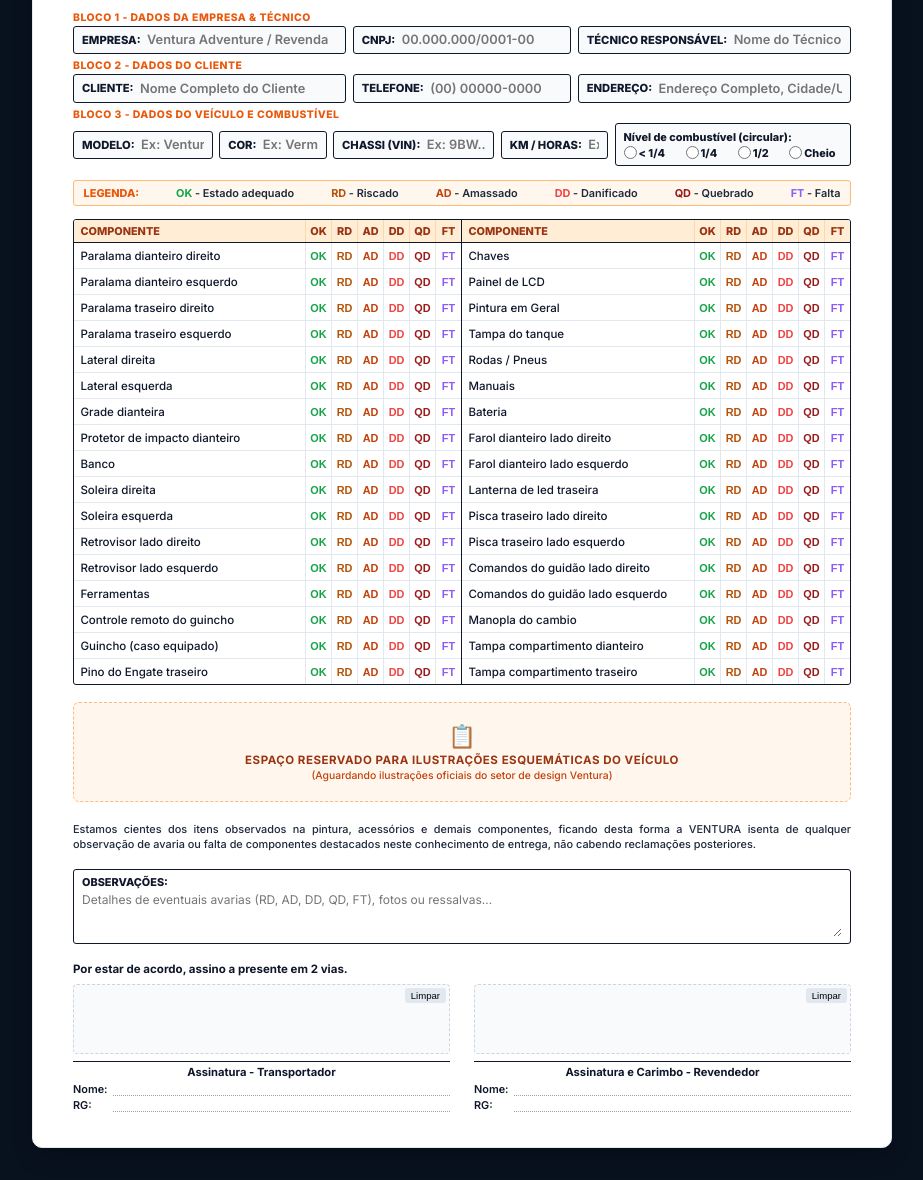
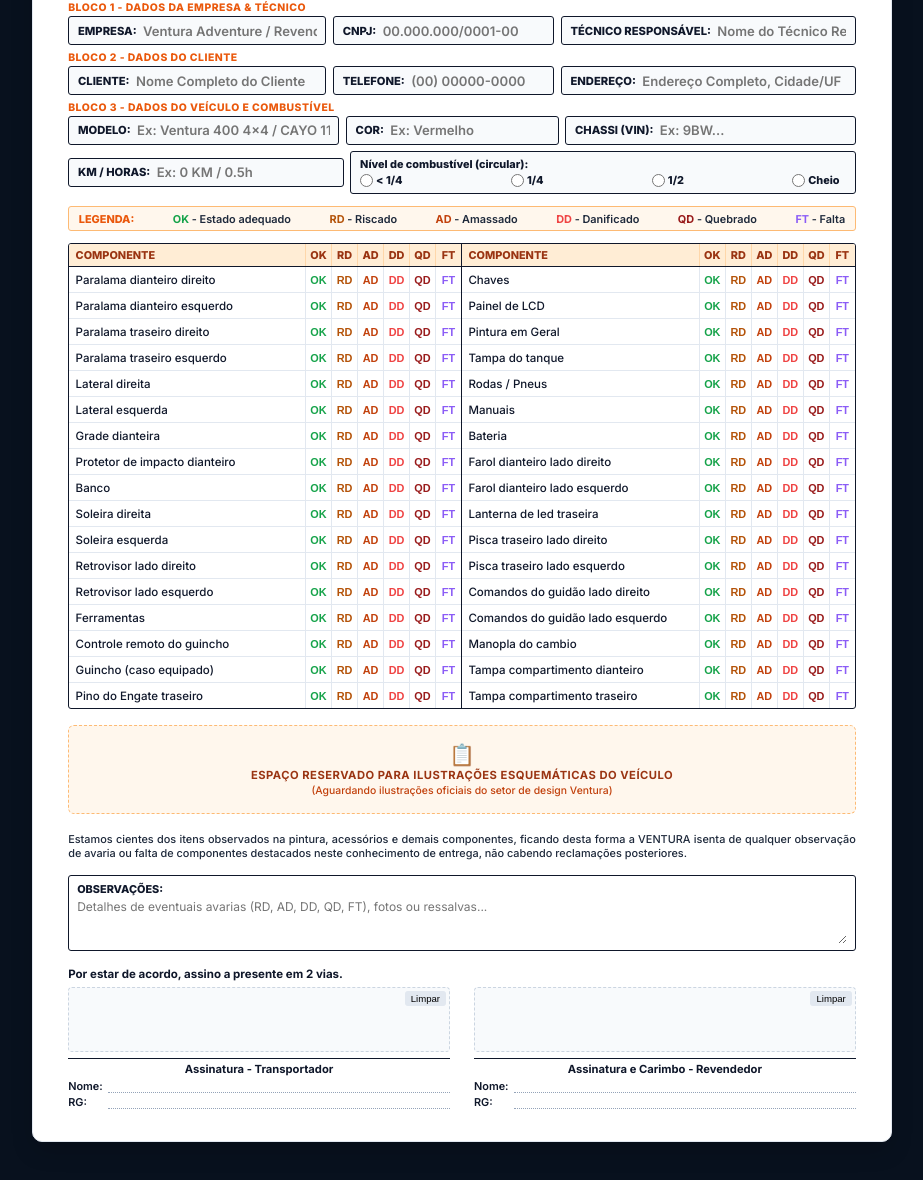
Before and after one commit to gabriellimakkf123-ui/ventura-checklist, a plain HTML site: page index.html in a window 1280 px wide. Shown: the part 264-1444 px from the top of the page, without its empty margins (178-1101 px from the left). Drawn offline with Linux system fonts and the light colour scheme.

Commit message:
Expandir Bloco 3 em 2 linhas espaçosas para Modelo, Cor, Chassi, KM/Horas e Combustivel

```diff
--- a/index.html
+++ b/index.html
@@ -10,7 +10,7 @@
   <link href="https://fonts.googleapis.com/css2?family=Inter:ital,wght@0,300;0,400;0,500;0,600;0,700;0,800;1,800&family=Outfit:ital,wght@0,400;0,600;0,700;0,800;0,900;1,800;1,900&display=swap" rel="stylesheet">
   <!-- Biblioteca para Geração de PDF Colorido -->
   <script src="https://cdnjs.cloudflare.com/ajax/libs/html2pdf.js/0.10.1/html2pdf.bundle.min.js"></script>
-  <link rel="stylesheet" href="styles.css?v=2">
+  <link rel="stylesheet" href="styles.css?v=3">
 </head>
 <body data-theme="corporate">
   <!-- Cabeçalho Principal (Não impresso) -->
@@ -89,7 +89,7 @@
         </div>
       </div>
 
-      <!-- Bloco de Informações Reorganizado em 3 Blocos Claros -->
+      <!-- Bloco de Informações Reorganizado e com Amplo Espaço de Digitacao -->
       <section class="doc-section info-section">
 
         <!-- BLOCO 1: DADOS DA EMPRESA & TÉCNICO RESPONSÁVEL -->
@@ -126,24 +126,27 @@
           </div>
         </div>
 
-        <!-- BLOCO 3: DADOS DO VEÍCULO & COMBUSTÍVEL -->
+        <!-- BLOCO 3: DADOS DO VEÍCULO E COMBUSTÍVEL (Dividido em 2 linhas espaçosas) -->
         <div class="block-label margin-top-xs">BLOCO 3 - DADOS DO VEÍCULO E COMBUSTÍVEL</div>
-        <div class="form-grid grid-row-vehicle">
+        <div class="form-grid grid-vehicle-top">
           <div class="form-group">
             <label>MODELO:</label>
-            <input type="text" id="fieldModel" placeholder="Ex: Ventura 400 / CAYO 110cc" autocomplete="off">
+            <input type="text" id="fieldModel" placeholder="Ex: Ventura 400 4x4 / CAYO 110cc" autocomplete="off">
           </div>
           <div class="form-group">
             <label>COR:</label>
-            <input type="text" id="fieldColor" placeholder="Ex: Vermelho / Amarelo" autocomplete="off">
+            <input type="text" id="fieldColor" placeholder="Ex: Vermelho" autocomplete="off">
           </div>
           <div class="form-group">
             <label>CHASSI (VIN):</label>
             <input type="text" id="fieldChassis" placeholder="Ex: 9BW..." autocomplete="off">
           </div>
+        </div>
+
+        <div class="form-grid grid-vehicle-bottom margin-top-xs">
           <div class="form-group">
             <label>KM / HORAS:</label>
-            <input type="text" id="fieldKm" placeholder="Ex: 0 KM" autocomplete="off">
+            <input type="text" id="fieldKm" placeholder="Ex: 0 KM / 0.5h" autocomplete="off">
           </div>
           <div class="form-group fuel-group">
             <label>Nível de combustível (circular):</label>
@@ -155,9 +158,10 @@
             </div>
           </div>
         </div>
+
       </section>
 
-      <!-- Legenda de Estados dos Componentes (Mantida conforme solicitado) -->
+      <!-- Legenda de Estados dos Componentes -->
       <div class="status-legend-bar">
         <span class="legend-title">LEGENDA:</span>
         <span class="legend-item"><strong class="st-ok">OK</strong> - Estado adequado</span>
@@ -308,6 +312,6 @@
     </div>
   </div>
 
-  <script src="app.js?v=2"></script>
+  <script src="app.js?v=3"></script>
 </body>
 </html>
--- a/styles.css
+++ b/styles.css
@@ -1,6 +1,6 @@
 /* ==========================================================================
    VENTURA ADVENTURE SISTEMAS - CHECK-LIST DE VEÍCULOS
-   Design System, Demarcação Clara dos 3 Blocos de Cabeçalho & Paleta Ventura
+   Design System, Reorganização Espaçosa dos Blocos do Cabeçalho
    ========================================================================== */
 
 :root {
@@ -270,13 +270,13 @@ body {
   width: 100%;
   max-width: 860px;
   min-height: 1150px;
-  padding: 2.2rem 2.5rem;
+  padding: 2rem 2.2rem;
   border-radius: var(--radius-md);
   box-shadow: var(--shadow-lg);
   border: 1px solid #e2e8f0;
   display: flex;
   flex-direction: column;
-  gap: 0.85rem;
+  gap: 0.75rem;
 }
 
 /* Cabeçalho do Documento Imprimível */
@@ -285,7 +285,7 @@ body {
   align-items: center;
   justify-content: space-between;
   border-bottom: 3px solid var(--adventure-orange);
-  padding-bottom: 0.6rem;
+  padding-bottom: 0.5rem;
 }
 
 .doc-brand {
@@ -294,8 +294,8 @@ body {
 }
 
 .doc-brand-logo {
-  height: 55px;
-  max-width: 250px;
+  height: 52px;
+  max-width: 240px;
   object-fit: contain;
 }
 
@@ -347,12 +347,18 @@ body {
 }
 
 .grid-row-3 {
-  grid-template-columns: 1.5fr 1.2fr 1.5fr;
+  grid-template-columns: 1.4fr 1.2fr 1.6fr;
   align-items: center;
 }
 
-.grid-row-vehicle {
-  grid-template-columns: 1.3fr 1fr 1.5fr 1fr 2.2fr;
+/* Bloco 3: Divisão em 2 linhas com amplo espaço para digitação */
+.grid-vehicle-top {
+  grid-template-columns: 1.4fr 1.1fr 1.5fr;
+  align-items: center;
+}
+
+.grid-vehicle-bottom {
+  grid-template-columns: 1.2fr 2.2fr;
   align-items: center;
 }
 
@@ -360,7 +366,7 @@ body {
   display: flex;
   align-items: center;
   border: 1px solid var(--text-dark);
-  padding: 0.35rem 0.5rem;
+  padding: 0.35rem 0.55rem;
   background: #f8fafc;
   border-radius: 3px;
 }
@@ -378,7 +384,7 @@ body {
   background: transparent;
   width: 100%;
   font-family: var(--font-primary);
-  font-size: 0.8rem;
+  font-size: 0.82rem;
   font-weight: 600;
   color: #000000;
   outline: none;
@@ -398,17 +404,17 @@ body {
 
 .fuel-options {
   display: flex;
-  gap: 0.4rem;
+  gap: 0.5rem;
   width: 100%;
   justify-content: space-between;
 }
 
 .fuel-radio {
-  font-size: 0.68rem;
+  font-size: 0.7rem;
   font-weight: 600;
   display: flex;
   align-items: center;
-  gap: 2px;
+  gap: 3px;
   cursor: pointer;
 }
 
@@ -544,23 +550,23 @@ body {
   flex-direction: column;
   align-items: center;
   justify-content: center;
-  padding: 1.2rem;
+  padding: 1rem;
   border: 1.5px dashed #fdba74;
   border-radius: var(--radius-sm);
   background: #fff7ed;
   color: #64748b;
   text-align: center;
-  min-height: 95px;
+  min-height: 85px;
   width: 100%;
 }
 
 .blank-icon {
-  font-size: 1.4rem;
-  margin-bottom: 0.2rem;
+  font-size: 1.3rem;
+  margin-bottom: 0.1rem;
 }
 
 .blank-text {
-  font-size: 0.72rem;
+  font-size: 0.7rem;
   font-weight: 700;
   color: #9a3412;
   letter-spacing: 0.5px;
@@ -574,7 +580,7 @@ body {
 }
 
 .agreement-section {
-  margin: 0.2rem 0;
+  margin: 0.15rem 0;
 }
 
 .agreement-text {
@@ -608,17 +614,17 @@ body {
   font-size: 0.75rem;
   color: #0f172a;
   resize: vertical;
-  min-height: 40px;
+  min-height: 38px;
 }
 
 .signature-section {
-  margin-top: 0.3rem;
+  margin-top: 0.25rem;
 }
 
 .signature-agreement-line {
   font-size: 0.72rem;
   font-weight: 700;
-  margin-bottom: 0.5rem;
+  margin-bottom: 0.4rem;
   color: var(--text-dark);
 }
 
@@ -637,7 +643,7 @@ body {
 .canvas-wrapper {
   position: relative;
   width: 100%;
-  height: 70px;
+  height: 65px;
   background: #f8fafc;
   border: 1px dashed #cbd5e1;
   border-radius: 4px;
@@ -665,7 +671,7 @@ body {
   width: 100%;
   height: 1px;
   background: var(--text-dark);
-  margin-top: 0.4rem;
+  margin-top: 0.35rem;
 }
 
 .sig-title {
```
